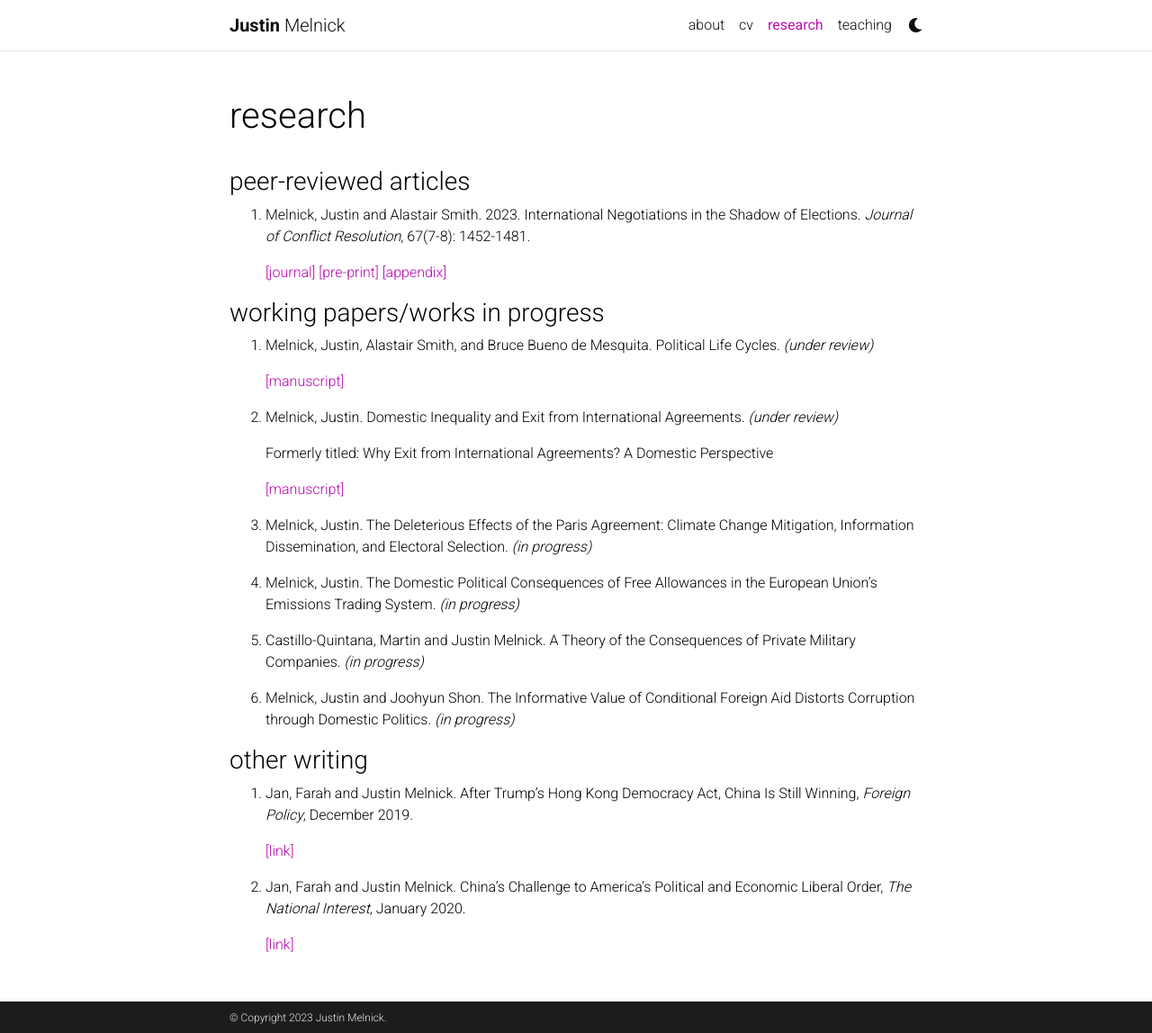
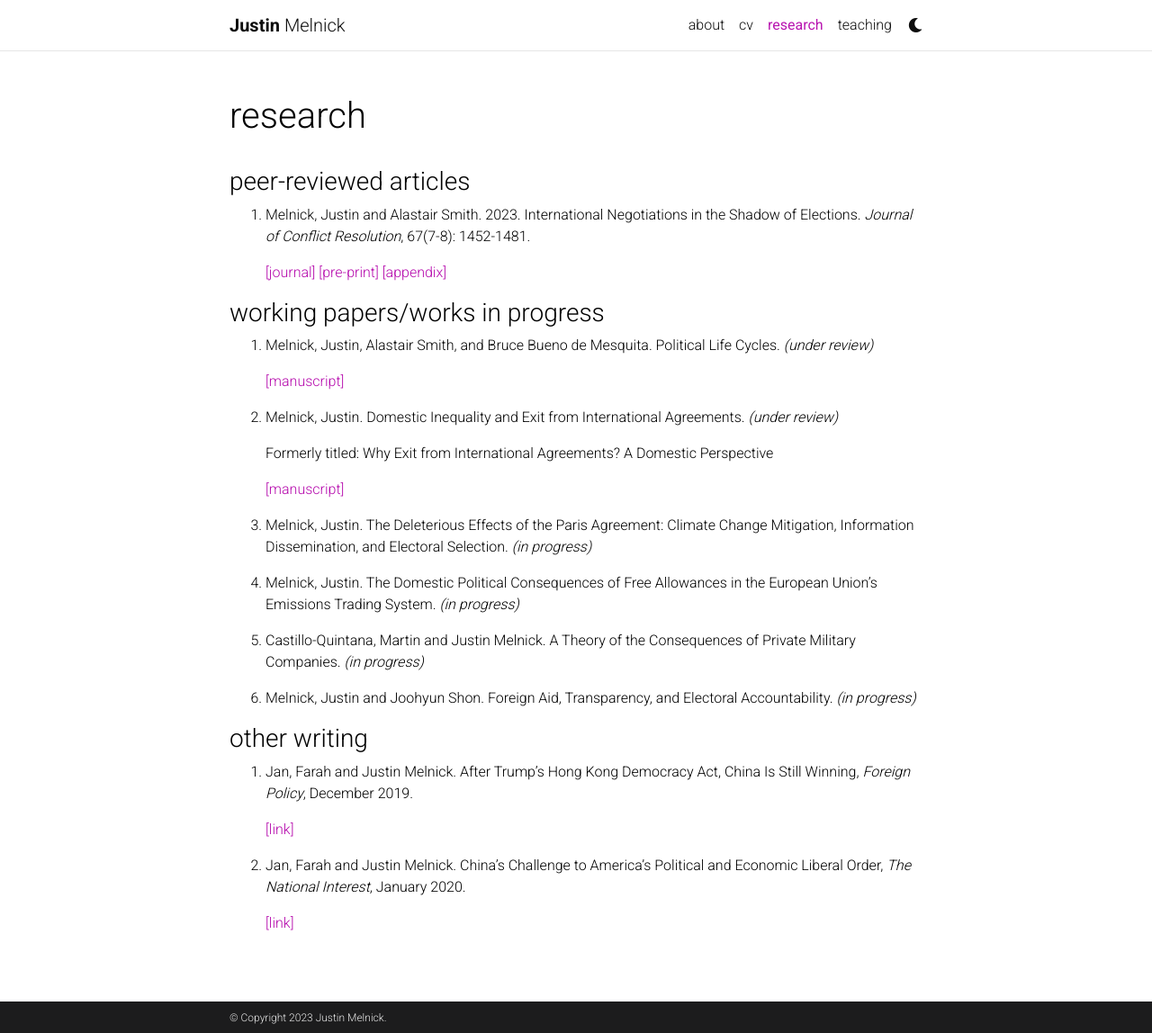
Before and after one commit to justinmelnick/justinmelnick.github.io, a Jekyll site: the page built from _pages/publications.md, in a window 1280 px wide and 1148 px high. Shown: the whole window at 90% size. Built offline with Jekyll 4.4.1, drawn with Linux system fonts in a browser that asks for light colours; comment, search, counter and statistics services are not loaded; a style sheet for code colours, icons or effects is not loaded.

Commit message:
Update publications.md

```diff
--- a/_pages/publications.md
+++ b/_pages/publications.md
@@ -33,8 +33,7 @@ Trading System. _(in progress)_
 
 5. Castillo-Quintana, Martin and Justin Melnick. A Theory of the Consequences of Private Military Companies.  _(in progress)_
 
-6. Melnick, Justin and Joohyun Shon. The Informative Value of Conditional Foreign Aid Distorts Corruption
-through Domestic Politics. _(in progress)_
+6. Melnick, Justin and Joohyun Shon. Foreign Aid, Transparency, and Electoral Accountability. _(in progress)_
 
 <h3>other writing</h3>
 
```
